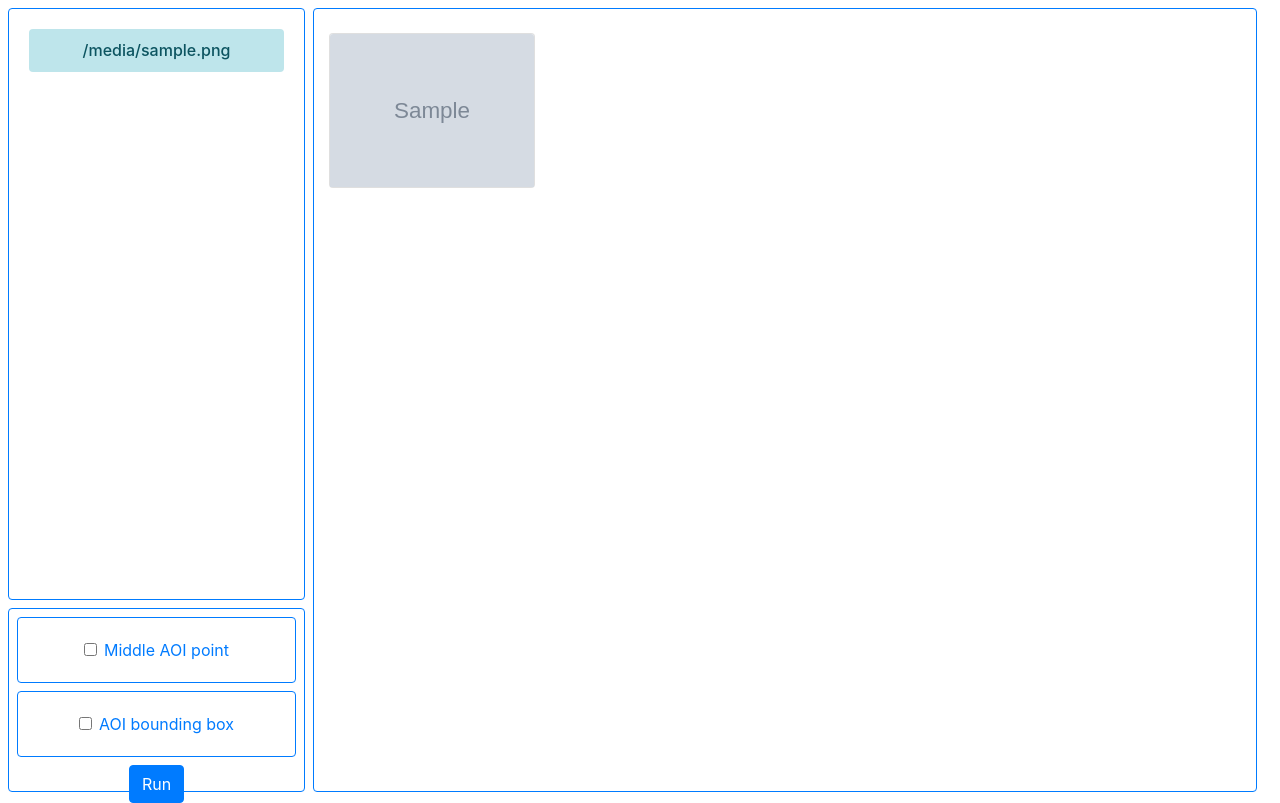
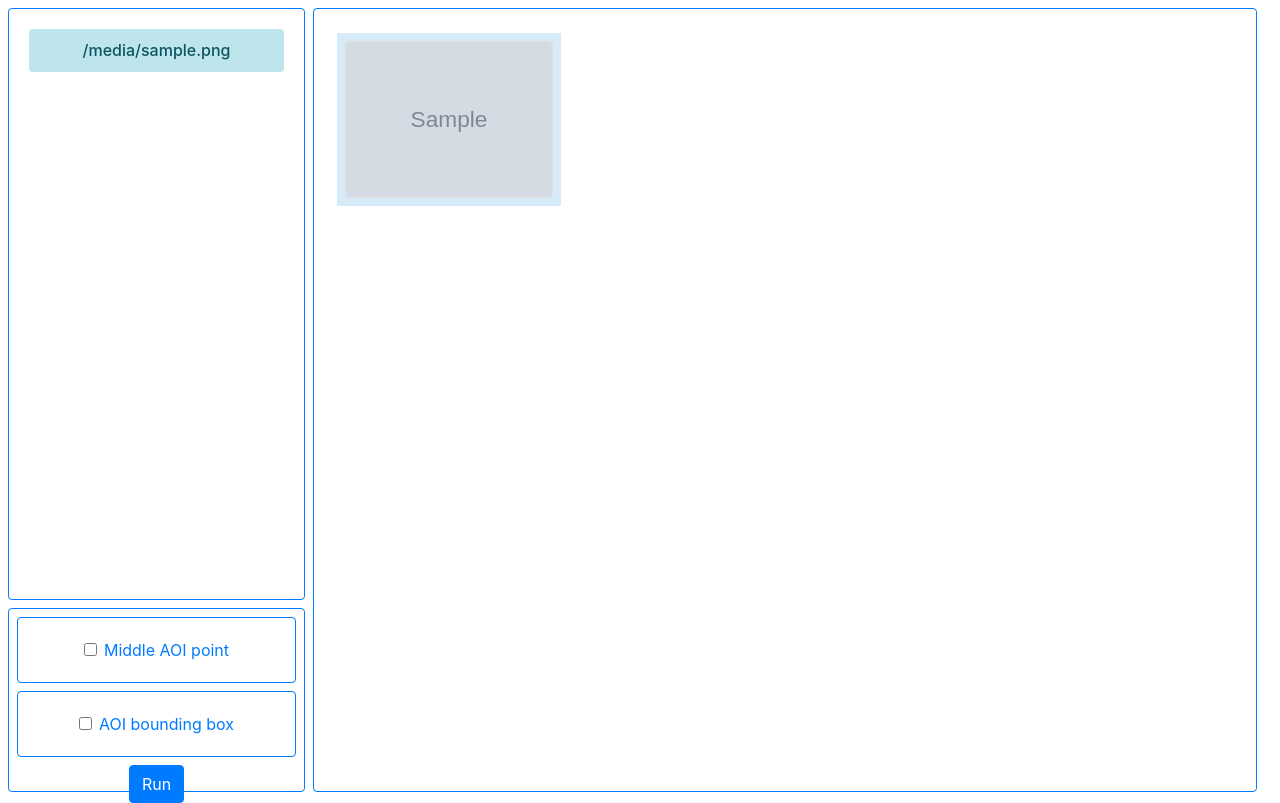
Before and after one commit to JackMerma/AmputeeFingersDatasetCreator, a Flask app: template templates/index.html in a window 1280 px wide. Shown: the part 56-859 px from the top of the page. Run offline with Flask 3, Linux system fonts and the light colour scheme; the template is opened without the code that fills it: most values are stand-ins (such as "Sample title", 1, 10 or a date in 2020); grey boxes marked "Sample" are stand-in pictures; some libraries are stand-ins or nearby versions.

Commit message:
Adding styling and correct distribution image

```diff
--- a/templates/body.html
+++ b/templates/body.html
@@ -86,9 +86,9 @@
 		    {% if context.processed_images != None %}
 
 		    <div class="container mt-4">
-			<div class="row">
+			<div class="row ml-2 mr-2">
 			    {% for image_path in context.processed_images %}
-			    <div class="col-md-3 mb-4">
+			    <div class="col-md-3 mb-4 p-2" style="background-color: #D6EAF8;">
 				<div class="card">
 				    <img class="card-img-top img-fluid" src="{{ url_for('static', filename=image_path) }}" alt="Processed Image">
 				</div>
```
